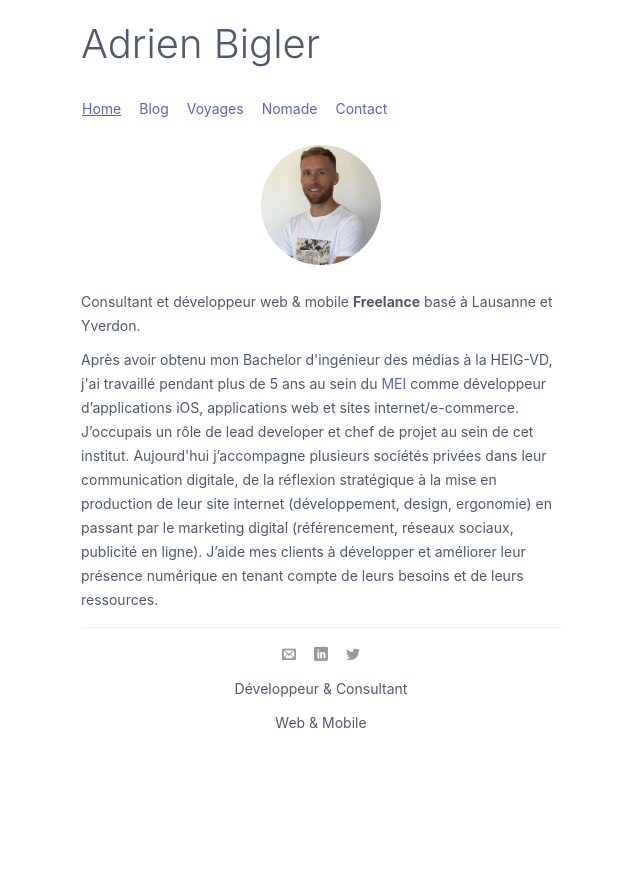
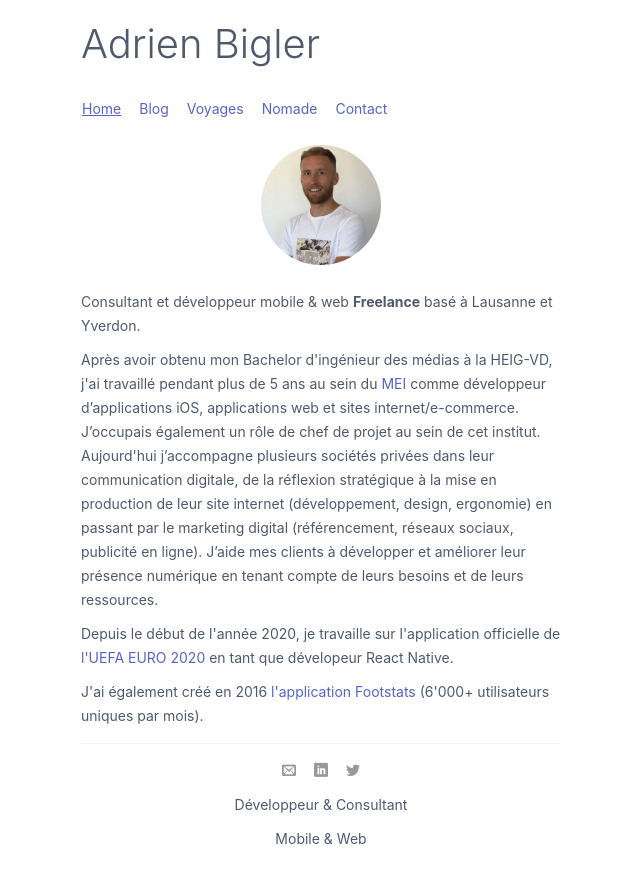
Before and after one commit to camel113/camel113.github.io, a Jekyll site: the page built from index.html, in a window 1280 px wide. Shown: the top 883 px of the page, without its empty margins (319-959 px from the left). Built offline with Jekyll 4.4.1, drawn with Linux system fonts in a browser that asks for light colours; some web fonts are replaced; the list of posts is cut into pages by our own code.

Commit message:
Update content

```diff
--- a/_includes/footer.html
+++ b/_includes/footer.html
@@ -8,6 +8,6 @@
     <span>Développeur & Consultant</span>
   </p>
   <p>
-    <span>Web & Mobile</span>
+    <span>Mobile & Web</span>
   </p>
 </footer>
--- a/contact.html
+++ b/contact.html
@@ -2,6 +2,6 @@
 layout: default
 ---
 <main class="contact">
-  <p>Je suis à votre écoute pour réaliser vos projets web et mobile: site e-commerce, application mobile (iOS/Android), site internet, application web, blog.</p>
+  <p>Je suis à votre écoute pour réaliser vos projets web et mobile: application mobile (iOS/Android), site e-commerce, site internet, application web, blog.</p>
   <p>Vous pouvez me contacter sur <a href="https://www.linkedin.com/in/adrien-bigler-6408a2a1/" aria-label="Retrouvez moi sur LinkedIn">LinkedIn</a>, <a href="https://twitter.com/camel_113" aria-label="Retrouvez moi sur twitter">Twitter</a> ou par <a class="envelop" aria-label="Envoyez-moi un mail">mail</a>.</p>
 </main>
--- a/index.html
+++ b/index.html
@@ -4,6 +4,8 @@ redirect_from: "/adrien-bigler-consultant-web"
 ---
 <main>
 	<div class="img-adrien-container"><img src="/images/adrien-3.jpg" alt="Adrien Bigler"></div>
-	<p>Consultant et développeur web & mobile <b>Freelance</b> basé à Lausanne et Yverdon.</p>
-	<p>Après avoir obtenu mon Bachelor d'ingénieur des médias à la HEIG-VD, j'ai travaillé pendant plus de 5 ans au sein du <a href="http://mei.heig-vd.ch/">MEI</a> comme développeur d’applications iOS, applications web et sites internet/e-commerce. J’occupais un rôle de lead developer et chef de projet au sein de cet institut. Aujourd'hui j’accompagne plusieurs sociétés privées dans leur communication digitale, de la réflexion stratégique à la mise en production de leur site internet (développement, design, ergonomie) en passant par le marketing digital (référencement, réseaux sociaux, publicité en ligne). J’aide mes clients à développer et améliorer leur présence numérique en tenant compte de leurs besoins et de leurs ressources.</p>
+	<p>Consultant et développeur mobile & web <b>Freelance</b> basé à Lausanne et Yverdon.</p>
+	<p>Après avoir obtenu mon Bachelor d'ingénieur des médias à la HEIG-VD, j'ai travaillé pendant plus de 5 ans au sein du <a href="http://mei.heig-vd.ch/">MEI</a> comme développeur d’applications iOS, applications web et sites internet/e-commerce. J’occupais également un rôle de chef de projet au sein de cet institut. Aujourd'hui j’accompagne plusieurs sociétés privées dans leur communication digitale, de la réflexion stratégique à la mise en production de leur site internet (développement, design, ergonomie) en passant par le marketing digital (référencement, réseaux sociaux, publicité en ligne). J’aide mes clients à développer et améliorer leur présence numérique en tenant compte de leurs besoins et de leurs ressources.</p>
+	<p>Depuis le début de l'année 2020, je travaille sur l'application officielle de <a href="https://www.uefa.com/uefaeuro-2020/app/">l'UEFA EURO 2020</a> en tant que dévelopeur React Native.</p>
+	<p>J'ai également créé en 2016 <a href="https://www.footstats.ch/" title="Application Footstats">l'application Footstats</a> (6'000+ utilisateurs uniques par mois).</p>
 </main>
--- a/nomade.html
+++ b/nomade.html
@@ -3,7 +3,7 @@ layout: default
 ---
 <main class="nomade">
   <article>
-    <p>Durant mes voyages j'ai répertorié quelques cafés où je me suis arrêté pour travailler et qui m'ont plu. J'ai également pris des notes sur quelques hôtels et les connexions Wifi disponibles. Enfin j'ai listé les différentes carte SIM et opérateurs que j'ai utilisé. Ces notes me servent surtout d'aide mémoire et pourront peut-être rendre service à d'autres.</p>
+    <p>Durant mes voyages j'ai répertorié quelques cafés où je me suis arrêté pour travailler et qui m'ont plu. J'ai également pris des notes sur quelques hôtels et les connexions Wifi disponibles. Enfin j'ai listé les différentes cartes SIM et opérateurs que j'ai utilisés. Ces notes me servent surtout d'aide mémoire et pourront peut-être rendre service à d'autres.</p>
     <ul class="posts-list">
     {% for post in site.categories.Nomade %}
       <li class="posts-list__item"><a href="{{post.url}}">{{post.title}}</a></li>
```
